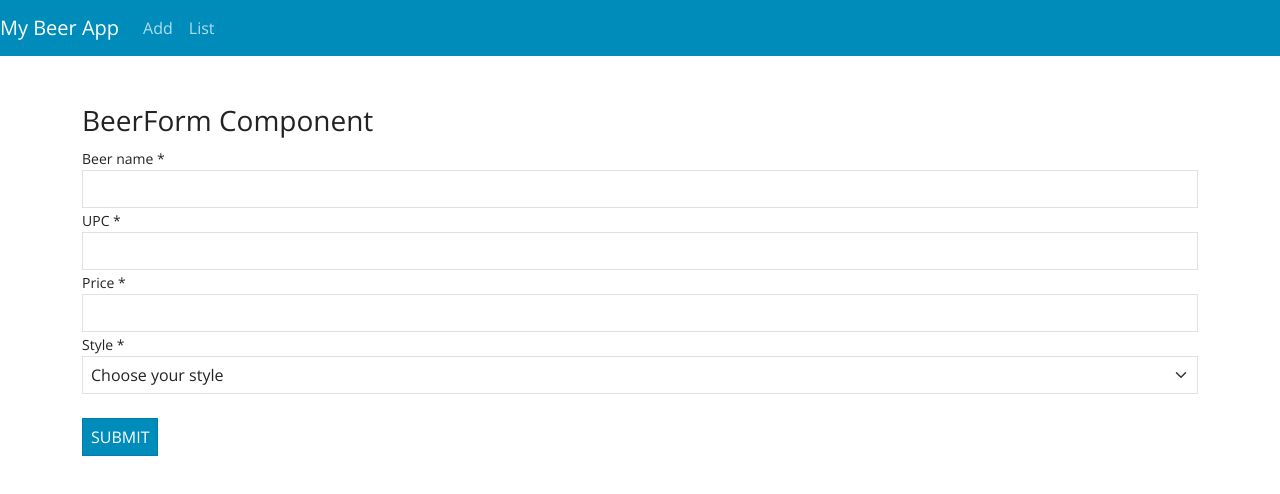
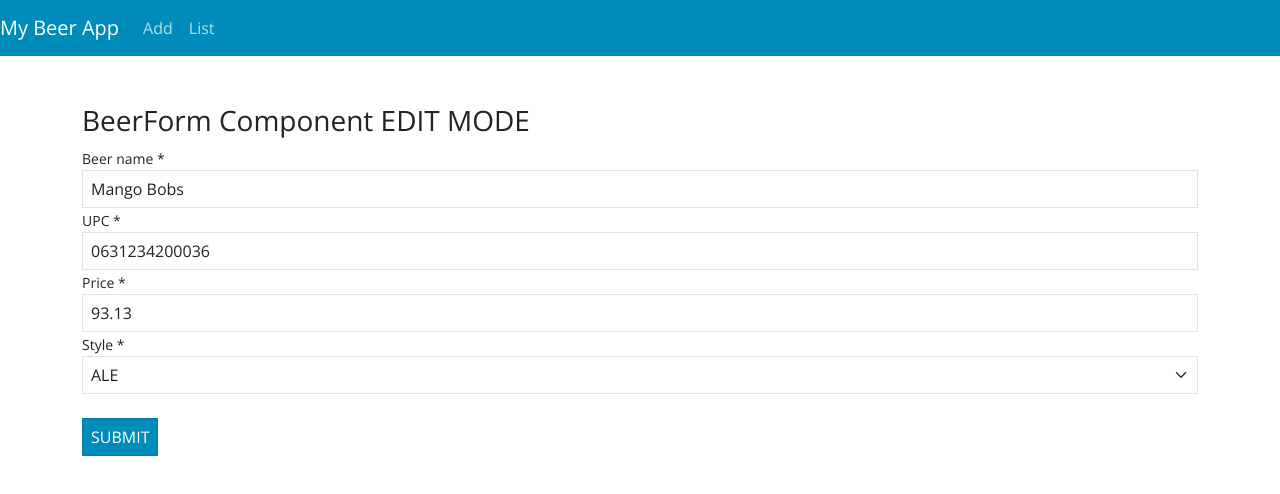
Before and after one commit to DevPan29/try-starter-app, an Angular app: page /edit/1 in a window 1280 px wide. Shown: the top 494 px of the page. Built offline with nearby package versions, Linux system fonts and the light colour scheme.

Commit message:
update service

```diff
--- a/src/app/beer.service.ts
+++ b/src/app/beer.service.ts
@@ -10,6 +10,10 @@ export class BeerService {
 
   constructor() { }
 
+  getBeerById(beerId: number) {
+    return this.beers.find((beer) => beer.id == beerId )
+  }
+
   generateId() {
     const maxId = Math.max(...this.beers.map((beer) => beer.id))
     return maxId + 1;
@@ -17,6 +21,10 @@ export class BeerService {
 
   addBeer(beerToAdd: Beer) {
     this.beers.unshift(beerToAdd)
+  }
+
+  updateBeer(beerToUpdate: Beer) {
+    this.beers = this.beers.map((beer) => beer.id == beerToUpdate.id ? beerToUpdate :  beer)
   }
 
   deleteBeer(beerToDelete: Beer) {
--- a/src/app/components/beer-form/beer-form.component.html
+++ b/src/app/components/beer-form/beer-form.component.html
@@ -1,4 +1,4 @@
-<h3>BeerForm Component</h3>
+<h3>BeerForm Component {{isEdit ? 'EDIT MODE' : 'ADD MODE'}}</h3>
 <form  #f="ngForm" (ngSubmit)="submitForm(f)">
 
   <div>
@@ -7,7 +7,7 @@
       class="form-control"
       type="text"
       name="beerName"
-      ngModel
+      [ngModel]="formData.beerName"
       required
       >
       <div *ngIf="(f.controls.beerName?.touched || f.submitted) && f.controls.beerName?.errors?.required">
@@ -21,7 +21,7 @@
       class="form-control"
       type="text"
       name="upc"
-      ngModel
+      [(ngModel)]="formData.upc"
       required
       >
       <div *ngIf="(f.controls.upc?.touched || f.submitted) && f.controls.upc?.errors?.required">
@@ -35,7 +35,7 @@
       class="form-control"
       type="number"
       name="price"
-      ngModel
+      [(ngModel)]="formData.price"
       required
       >
       <div *ngIf="(f.controls.price?.touched || f.submitted) && f.controls.price?.errors?.required">
@@ -48,7 +48,7 @@
     <select
       name="beerStyle"
       class="form-select"
-      ngModel
+      [(ngModel)]="formData.beerStyle"
       required
       >
       <option value="" disabled selected>Choose your style</option>
--- a/src/app/components/beer-form/beer-form.component.ts
+++ b/src/app/components/beer-form/beer-form.component.ts
@@ -1,9 +1,9 @@
+import { ActivatedRoute, Router } from '@angular/router';
 import { Beer, allBeerTypes } from '../../models/beer.model';
 import { Component, OnInit } from '@angular/core';
 
 import { BeerService } from '../../beer.service';
 import { NgForm } from '@angular/forms';
-import { Router } from '@angular/router';
 
 @Component({
   selector: 'app-beer-form',
@@ -12,11 +12,42 @@ import { Router } from '@angular/router';
 })
 export class BeerFormComponent implements OnInit {
 
+  formData: any = {
+    beerName: '',
+    upc: '',
+    price: '',
+    beerStyle: ''
+  }
+
+  isEdit: boolean = false;
   beerStyles = allBeerTypes;
+  beerToEdit?: Beer;
 
-  constructor(private beerService: BeerService, private router: Router ) { }
+  constructor(private beerService: BeerService, private router: Router, private activatedRoute: ActivatedRoute ) { }
 
   ngOnInit(): void {
+
+    this.isEdit = this.activatedRoute.snapshot.url[0].path == 'edit';
+    if (this.isEdit) {
+      const beerId = +this.activatedRoute.snapshot.params.id;
+      console.log(`beerId to edit ${beerId}`);
+      this.beerToEdit = this.beerService.getBeerById(beerId);
+      if (this.beerToEdit) {
+        this.setEditMode(this.beerToEdit);
+      } else {
+        this.router.navigate(['/list'])
+      }
+    }
+
+  }
+
+  setEditMode(beer: Beer) {
+    this.formData = {
+      beerName: beer.beerName,
+      upc: beer.upc,
+      price: beer.price,
+      beerStyle: beer.beerStyle
+    }
   }
 
   submitForm(form: NgForm) {
@@ -27,18 +58,22 @@ export class BeerFormComponent implements OnInit {
 
       const beerFromForm = form.value;
       const beerToAdd: Beer = {
-        id: this.beerService.generateId(),
         beerName: beerFromForm.beerName,
         beerStyle: beerFromForm.beerStyle,
         upc: beerFromForm.upc,
         price: beerFromForm.price,
-        createdDate: new Date(),
+        id: this.isEdit ? this.beerToEdit!.id : this.beerService.generateId(),
+        createdDate: this.isEdit ? this.beerToEdit!.createdDate : new Date(),
         lastModifiedDate: new Date()
       }
 
       console.log(beerToAdd);
 
-      this.beerService.addBeer(beerToAdd)
+      if (this.isEdit) {
+        this.beerService.updateBeer(beerToAdd)
+      } else {
+        this.beerService.addBeer(beerToAdd)
+      }
       this.router.navigate(['/list'])
 
 
```
